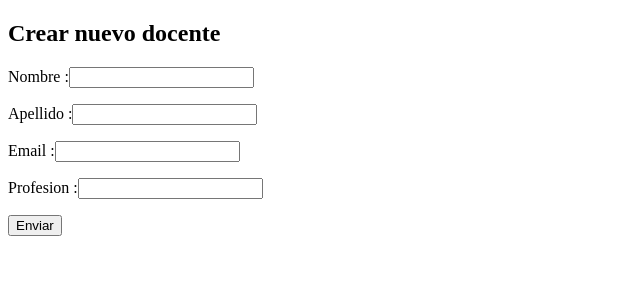
After one commit to Nicogarateguy/Garateguy-Nicolas-Comision43865, a Django app: page /app/docente_form/ in a window 1280 px wide. The commit adds this page. Shown: the top 300 px of the page, without its empty margins (0-640 px from the left). Run offline with Django 4.2, Linux system fonts and the light colour scheme.

Commit message:
Cuarta version mejorada

```diff
--- a/app/templates/app/carreras.html
+++ b/app/templates/app/carreras.html
@@ -7,8 +7,9 @@
 </head>
 <body bgcolor="lightblue">
     <h1>Carreras</h1>
+  <div class="container"></div>
      <table class="table">
-    <thead class="thead-dark"></thead>
+        <thead class="thead-dark">
          <tr>
              <th scope="col">ID</th>
              <th scope="col">Nombre</th>
@@ -20,6 +21,7 @@
     <tbody>
     {% for carrera in carreras %}
     <tr>
+        <th  scope="row"</th>
         <td>{{ carrera.id }}</td>
         <td>{{ carrera.nombre }}</td>
         <td>{{ carrera.modalidad }}</td>
--- /dev/null
+++ b/app/templates/app/docenteForm.html
@@ -0,0 +1,19 @@
+<!DOCTYPE html>
+<html lang="en">
+<head>
+    <meta charset="UTF-8">
+    <meta name="viewport" content="width=device-width, initial-scale=1.0">
+    <title>Nuevo Docente</title>
+</head>
+<body>
+    <h2>Crear nuevo docente</h2>
+    <form action="" method="post">
+        {% csrf_token %}
+        <p>Nombre :<input type="text" name="nombre" id="nombre"></p>
+        <p>Apellido :<input type="text" name="apellido" id="apellido"></p>
+        <p>Email :<input type="text" name="email" id="email"></p>
+        <p>Profesion :<input type="text" name="profesion" id="profesion"></p>
+        <input type="submit" value="Enviar">
+    </form>
+</body>
+</html>
--- a/app/urls.py
+++ b/app/urls.py
@@ -8,9 +8,11 @@ urlpatterns = [
     path('postgrados/', postgrados, name="postgrados"),
     path('docentes/', docentes, name="docentes"),
     path('alumnos/', alumnos, name="alumnos"),
+
     path('carrera_form/', carreraForm, name="carrera_form"),
     path('postgrado_form/', postgradoForm, name="postgrado_form"),
     path('carrera_form2/', carreraForm2, name="carrera_form2"),
+    path('docente_form/', docenteForm, name="docente_form"),
 
     path('buscar_duracion/', buscarDuracion, name="buscar_duracion"),
     path('buscar2/', buscar2, name="buscar2"),
--- a/app/views.py
+++ b/app/views.py
@@ -37,6 +37,13 @@ def postgradoForm(request):
         return HttpResponse("Postgrado ingresado correctamente")
     return render(request, "app/postgradoForm.html")
 
+def docenteForm(request):
+    if request.method == "POST":
+        docente = Docente(nombre=request.POST['nombre'], apellido=request.POST['apellido'], email=request.POST['email'], profesion=request.POST['profesion'])
+        docente.save()
+        return HttpResponse("Docente ingresado correctamente")
+    return render(request, "app/docenteForm.html")
+
 def carreraForm2(request):
     if request.method == "POST":
        miForm = CarreraForm(request.POST)
@@ -50,6 +57,8 @@ def carreraForm2(request):
         miForm = CarreraForm()
     return render(request, "app/carreraForm2.html", {"form":miForm})
 
+
+
 def buscarDuracion(request):
     return render(request, "app/buscarDuracion.html")
 
@@ -57,6 +66,7 @@ def buscar2(request):
     if 'duracion' in request.GET:
         duracion = request.GET['duracion']
         carreras = Carrera.objects.filter(duracion__icontains=duracion)
-        return render(request, "app/resultadosDuracion.html", {"duracion": duracion}, {"carreras":carreras})
-
-    return HttpResponse("No se ingresaron datos")
+        if duracion:
+            return render(request, "app/resultadosDuracion.html", {"duracion": duracion, "carreras":carreras})
+        else:
+            return HttpResponse("No se ingresaron datos")
```
Also changed, not shown: app/forms.py (+7 -0 lines), app/templates/app/docentes.html (+34 -7 lines), app/templates/app/postgradoForm.html (+4 -3 lines), app/templates/app/postgrados.html (+8 -1 lines), app/static/app/assets/fondo.jpg (added), carreras.db. Lines whose indentation alone changed are shown as unchanged.
